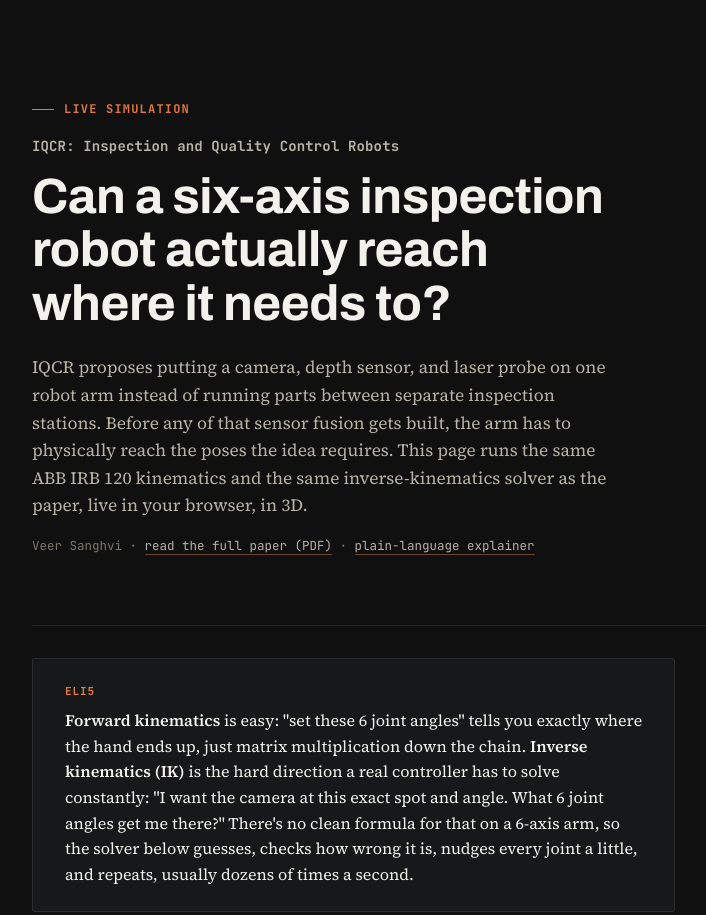
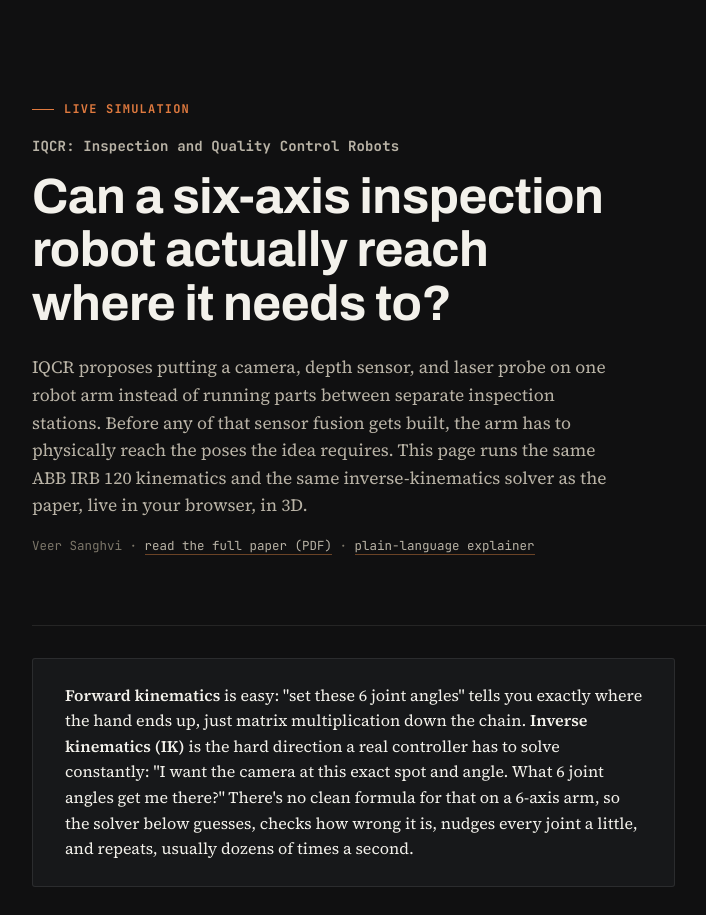
Before and after one commit to Veer-Sanghvi/IQCR, a website: page index.html in a window 1280 px wide. Shown: the top 915 px of the page, without its empty margins (96-802 px from the left). Drawn offline with nearby package versions, Linux system fonts and the light colour scheme; animation ran at ten frames a second.

Commit message:
Remove literal ELI5 labels from plain-language callouts
The label was a writing-style instruction, not intended page content.

```diff
--- a/index.html
+++ b/index.html
@@ -83,7 +83,6 @@ p{margin:0 0 1em; max-width:72ch;}
   background:var(--surface); border:1px solid var(--border); border-radius:3px;
   padding:var(--space-xl) var(--space-2xl); max-width:76ch; margin:var(--space-xl) 0;
 }
-.eli5 .eli5-label{font-family:var(--font-mono); font-size:11px; letter-spacing:0.08em; text-transform:uppercase; color:var(--amber); font-weight:700; margin-bottom:8px; display:block;}
 .eli5 p:last-child{margin-bottom:0;}
 
 .lab{display:grid; grid-template-columns:300px 1fr; gap:var(--space-2xl); align-items:start;}
@@ -221,7 +220,6 @@ footer .rule{height:1px; background:var(--border); margin-bottom:var(--space-xl)
 </header>
 
 <div class="eli5" style="margin-top:32px;">
-  <span class="eli5-label">ELI5</span>
   <p><strong>Forward kinematics</strong> is easy: "set these 6 joint angles" tells you exactly where the hand ends up, just matrix multiplication down the chain. <strong>Inverse kinematics (IK)</strong> is the hard direction a real controller has to solve constantly: "I want the camera at this exact spot and angle. What 6 joint angles get me there?" There's no clean formula for that on a 6-axis arm, so the solver below guesses, checks how wrong it is, nudges every joint a little, and repeats, usually dozens of times a second.</p>
 </div>
 
@@ -344,7 +342,6 @@ footer .rule{height:1px; background:var(--border); margin-bottom:var(--space-xl)
     <p class="lede">With the base joint locked at 0°, sweeping the shoulder and elbow across their full range traces the region the hand can physically enter. Computed live over a 60×60 grid, same as the paper's <code>fig_workspace.png</code>.</p>
   </div>
   <div class="eli5">
-    <span class="eli5-label">ELI5</span>
     <p>This isn't a discovery. Any robotics textbook predicts a thick, curled ring for an arm shaped like this one, because the forearm and wrist are offset from the shoulder axis, so it can't fold back on itself to reach points near its own base. It's shown here as a <em>sanity check</em>: proof the digital model behaves the way real physics says it should, not a novel result.</p>
   </div>
   <div class="chart-card">
```
